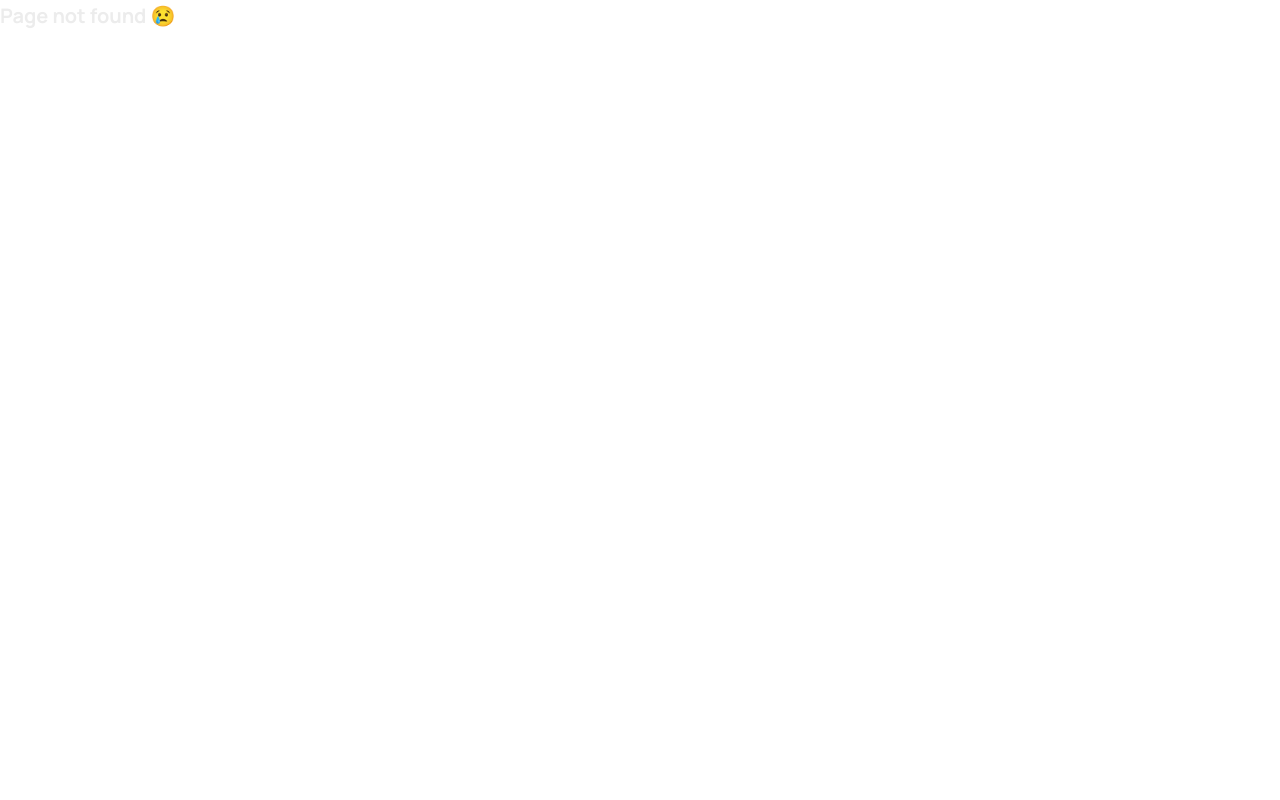
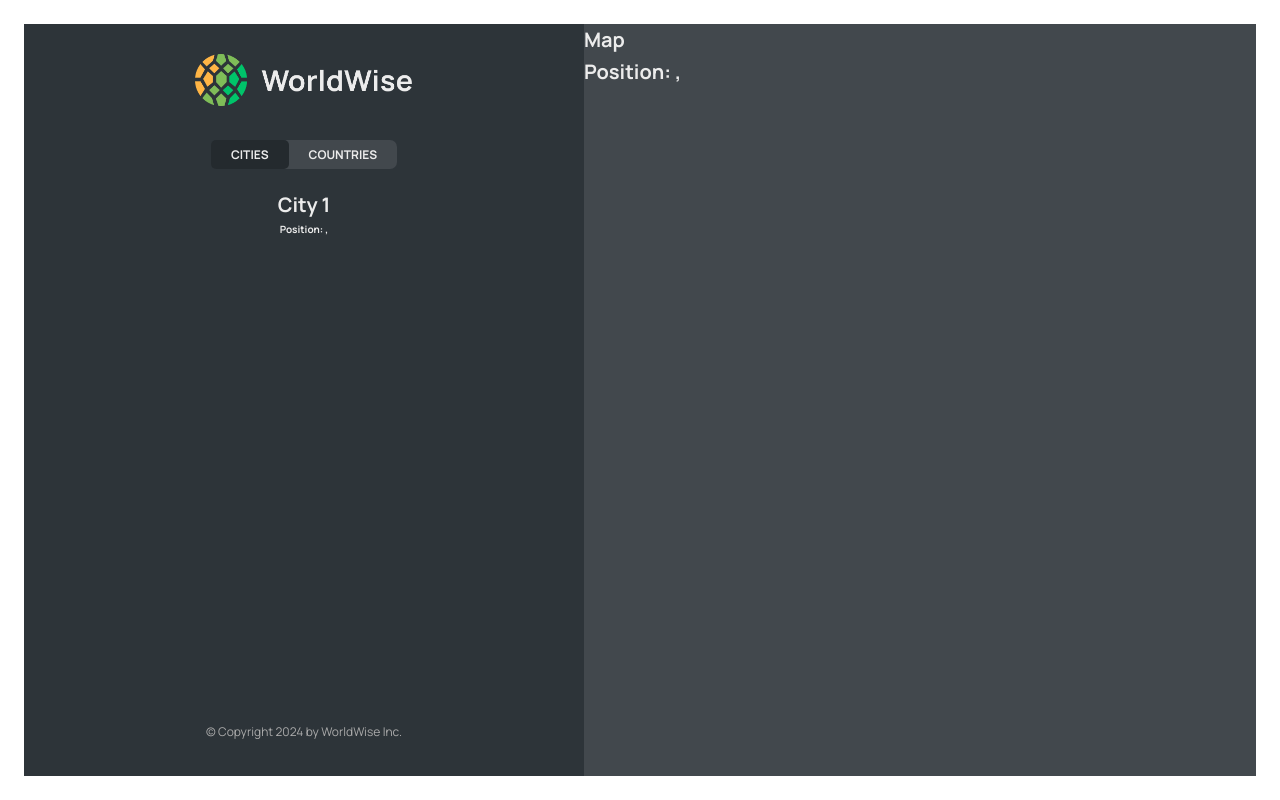
Before and after one commit to BAslani/worldwise, a React (Vite) app: page /app/cities/1 in a window 1280 px wide. Before the commit this address had no page. Built offline with nearby package versions, Linux system fonts and the light colour scheme; data requests are answered from the project's data file.

Commit message:
feat: implemented storing data in search params

```diff
--- a/src/App.tsx
+++ b/src/App.tsx
@@ -9,6 +9,7 @@ import CityList from './components/CityList'
 import { useEffect, useState } from 'react'
 import { CityType } from '../types'
 import CountryList from './components/CountryList'
+import City from './components/City'
 
 const BASE_URL = 'http://localhost:8000'
 
@@ -48,6 +49,7 @@ function App() {
             path='cities'
             element={<CityList cities={cities} isLoading={isLoading} />}
           />
+          <Route path='cities/:id' element={<City />} />
           <Route
             path='countries'
             element={<CountryList cities={cities} isLoading={isLoading} />}
--- a/src/components/City.tsx
+++ b/src/components/City.tsx
@@ -1,63 +1,76 @@
-import styles from './City.module.css'
+// import styles from './City.module.css'
 
-const formatDate = (date: Date) =>
-  new Intl.DateTimeFormat('en', {
-    day: 'numeric',
-    month: 'long',
-    year: 'numeric',
-    weekday: 'long',
-  }).format(new Date(date))
+import { useParams, useSearchParams } from 'react-router-dom'
+
+// const formatDate = (date: Date) =>
+//   new Intl.DateTimeFormat('en', {
+//     day: 'numeric',
+//     month: 'long',
+//     year: 'numeric',
+//     weekday: 'long',
+//   }).format(new Date(date))
 
 function City() {
+  const { id } = useParams()
+  const [searchParams] = useSearchParams()
+  const lat = searchParams.get('lat')
+  const lng = searchParams.get('lng')
+
   // TEMP DATA
-  const currentCity: {
-    cityName: string
-    emoji: string
-    date: Date
-    notes: string
-  } = {
-    cityName: 'Lisbon',
-    emoji: '🇵🇹',
-    date: '2027-10-31T15:59:59.138Z' as unknown as Date,
-    notes: 'My favorite city so far!',
-  }
+  // const currentCity: {
+  //   cityName: string
+  //   emoji: string
+  //   date: Date
+  //   notes: string
+  // } = {
+  //   cityName: 'Lisbon',
+  //   emoji: '🇵🇹',
+  //   date: '2027-10-31T15:59:59.138Z' as unknown as Date,
+  //   notes: 'My favorite city so far!',
+  // }
 
-  const { cityName, emoji, date, notes } = currentCity
+  // const { cityName, emoji, date, notes } = currentCity
 
   return (
-    <div className={styles.city}>
-      <div className={styles.row}>
-        <h6>City name</h6>
-        <h3>
-          <span>{emoji}</span> {cityName}
-        </h3>
-      </div>
+    <>
+      <h1>City {id}</h1>
+      <h4>
+        Position: {lat}, {lng}
+      </h4>
+    </>
+    // <div className={styles.city}>
+    //   <div className={styles.row}>
+    //     <h6>City name</h6>
+    //     <h3>
+    //       <span>{emoji}</span> {cityName}
+    //     </h3>
+    //   </div>
 
-      <div className={styles.row}>
-        <h6>You went to {cityName} on</h6>
-        <p>{formatDate(date || null)}</p>
-      </div>
+    //   <div className={styles.row}>
+    //     <h6>You went to {cityName} on</h6>
+    //     <p>{formatDate(date || null)}</p>
+    //   </div>
 
-      {notes && (
-        <div className={styles.row}>
-          <h6>Your notes</h6>
-          <p>{notes}</p>
-        </div>
-      )}
+    //   {notes && (
+    //     <div className={styles.row}>
+    //       <h6>Your notes</h6>
+    //       <p>{notes}</p>
+    //     </div>
+    //   )}
 
-      <div className={styles.row}>
-        <h6>Learn more</h6>
-        <a
-          href={`https://en.wikipedia.org/wiki/${cityName}`}
-          target='_blank'
-          rel='noreferrer'
-        >
-          Check out {cityName} on Wikipedia &rarr;
-        </a>
-      </div>
+    //   <div className={styles.row}>
+    //     <h6>Learn more</h6>
+    //     <a
+    //       href={`https://en.wikipedia.org/wiki/${cityName}`}
+    //       target='_blank'
+    //       rel='noreferrer'
+    //     >
+    //       Check out {cityName} on Wikipedia &rarr;
+    //     </a>
+    //   </div>
 
-      <div>{/* <ButtonBack /> */}</div>
-    </div>
+    //   <div>{/* <ButtonBack /> */}</div>
+    // </div>
   )
 }
 
--- a/src/components/CityItem.tsx
+++ b/src/components/CityItem.tsx
@@ -1,3 +1,4 @@
+import { Link } from 'react-router-dom'
 import { CityType } from '../../types'
 import styles from './CityItem.module.css'
 
@@ -13,13 +14,20 @@ const formatDate = (date: Date) =>
     weekday: 'long',
   }).format(new Date(date))
 
-export default function CityItem({ city: { cityName, emoji, date } }: Props) {
+export default function CityItem({
+  city: { cityName, emoji, date, id, position },
+}: Props) {
   return (
-    <li className={styles.cityItem}>
-      <span className={styles.emoji}>{emoji}</span>
-      <h3 className={styles.name}>{cityName}</h3>
-      <time className={styles.date}>({formatDate(date)})</time>
-      <button className={styles.deleteBtn}>&times;</button>
+    <li>
+      <Link
+        className={styles.cityItem}
+        to={`${id}?lat=${position.lat}&lng=${position.lng}`}
+      >
+        <span className={styles.emoji}>{emoji}</span>
+        <h3 className={styles.name}>{cityName}</h3>
+        <time className={styles.date}>({formatDate(date)})</time>
+        <button className={styles.deleteBtn}>&times;</button>
+      </Link>
     </li>
   )
 }
--- a/src/components/Map.tsx
+++ b/src/components/Map.tsx
@@ -1,5 +1,17 @@
+import { useSearchParams } from 'react-router-dom'
 import styles from './Map.module.css'
 
 export default function Map() {
-  return <div className={styles.mapContainer}>Map</div>
+  const [searchParams] = useSearchParams()
+  const lat = searchParams.get('lat')
+  const lng = searchParams.get('lng')
+
+  return (
+    <div className={styles.mapContainer}>
+      <h1>Map</h1>
+      <h1>
+        Position: {lat}, {lng}
+      </h1>
+    </div>
+  )
 }
```
